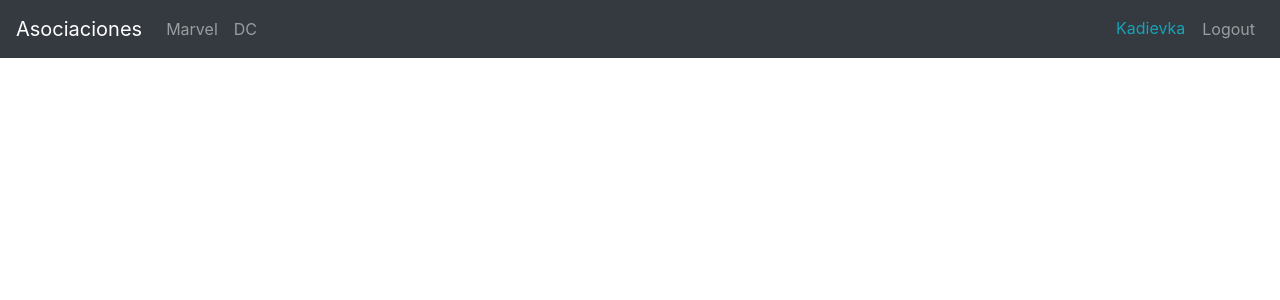
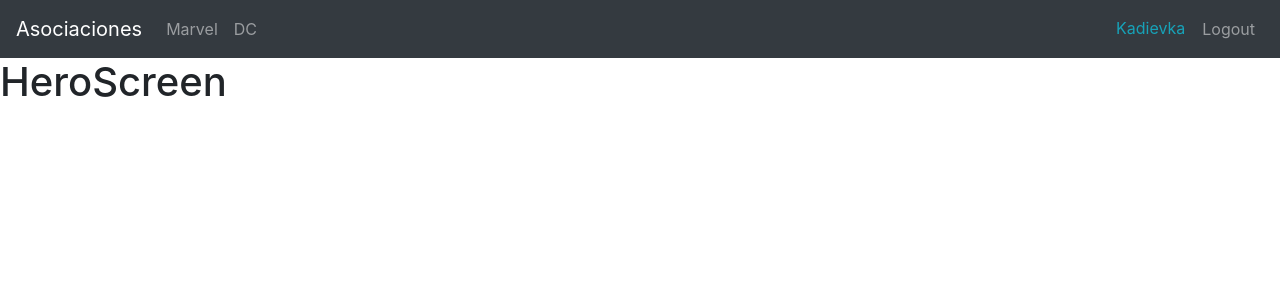
Before and after one commit to Kadievka/HeroesApp, a React (Create React App) app: page /hero in a window 1280 px wide. Shown: the top 300 px of the page. Built offline with nearby package versions, Linux system fonts and the light colour scheme.

Commit message:
175. Creando un segundo Router

```diff
--- /dev/null
+++ b/src/components/hero/HeroScreen.tsx
@@ -0,0 +1,11 @@
+import React from 'react'
+
+const HeroScreen = () => {
+  return (
+    <div>
+      <h1>HeroScreen</h1>
+    </div>
+  )
+}
+
+export default HeroScreen
--- a/src/routers/AppRouter.tsx
+++ b/src/routers/AppRouter.tsx
@@ -1,23 +1,18 @@
 import React from 'react';
 import { BrowserRouter, Routes, Route } from 'react-router-dom';
-import DcScreen from '../components/dc/DcScreen';
 import LoginScreen from '../components/login/LoginScreen';
-import MarvelScreen from '../components/marvel/MarvelScreen';
-import SearchScreen from '../components/search/SearchScreen';
-import Navbar from '../components/ui/Navbar';
+import DashboardRouter from './DashboardRouter';
 
 const AppRouter = () => {
   return (
     <BrowserRouter>
 
-      <Navbar />
+      <Routes>
 
-      <Routes>
-        <Route path="/" element={<MarvelScreen />} />
-        <Route path="/marvel" element={<MarvelScreen />} />
-        <Route path="/dc" element={<DcScreen />} />
-        <Route path="/search" element={<SearchScreen />} />
         <Route path="/login" element={<LoginScreen />} />
+
+        <Route path="/*" element={<DashboardRouter />} />
+
       </Routes>
 
     </BrowserRouter>
--- /dev/null
+++ b/src/routers/DashboardRouter.tsx
@@ -0,0 +1,29 @@
+import React from 'react'
+import { Routes, Route } from 'react-router-dom';
+import DcScreen from '../components/dc/DcScreen';
+import HeroScreen from '../components/hero/HeroScreen';
+import MarvelScreen from '../components/marvel/MarvelScreen';
+import SearchScreen from '../components/search/SearchScreen';
+import Navbar from '../components/ui/Navbar'
+
+const DashboardRouter = () => {
+  return (
+    <>
+      <Navbar />
+
+      <Routes>
+
+        <Route path="marvel" element={<MarvelScreen />} />
+        <Route path="dc" element={<DcScreen />} />
+        <Route path="search" element={<SearchScreen />} />
+
+        <Route path="/hero" element={<HeroScreen />} />
+
+        <Route path="/" element={<MarvelScreen />} />
+
+      </Routes>
+    </>
+  )
+}
+
+export default DashboardRouter
```
